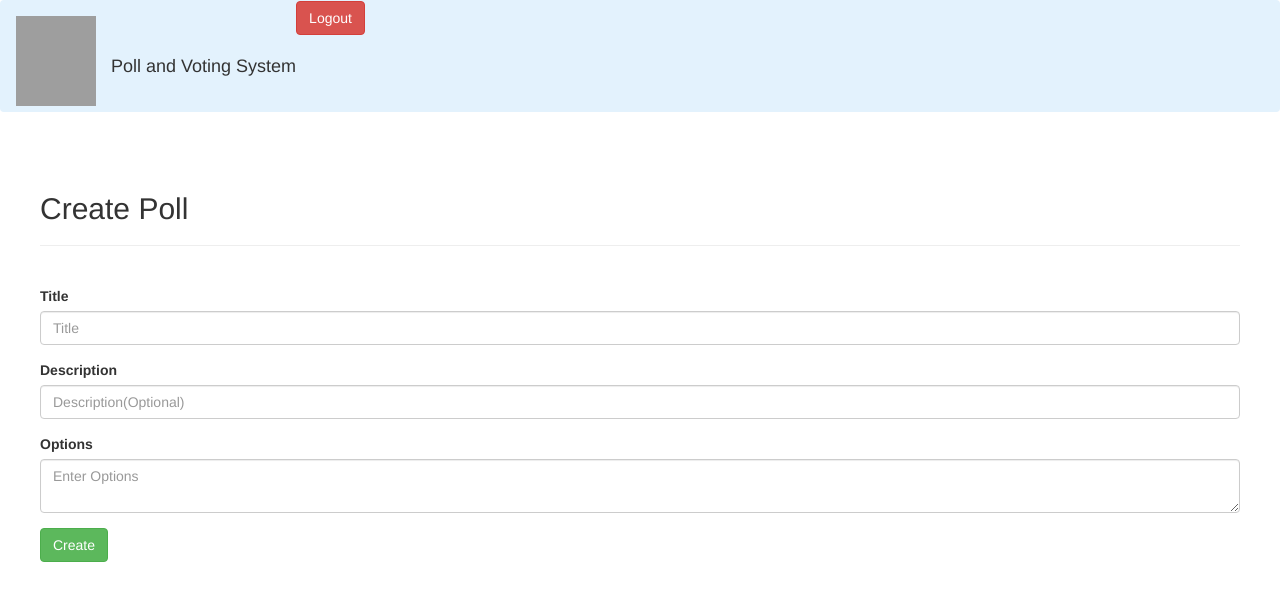
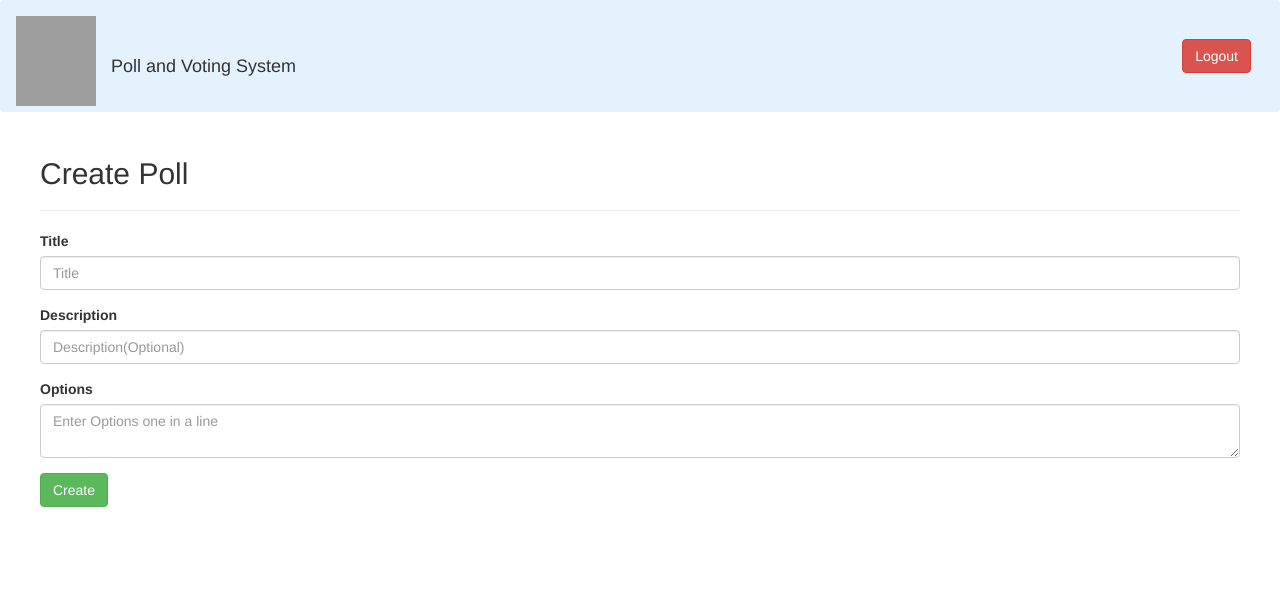
Before and after one commit to Shivam01407/php_poll_system, a PHP site: page /createPoll.php in a window 1280 px wide. Shown: the top 615 px of the page. Run offline with PHP 8.4, Linux system fonts and the light colour scheme; the visitor is signed in with stand-in values (Sample User, id 1); grey boxes are pictures that could not be loaded.

Commit message:
logout alignment and create poll icon add on home page

```diff
--- a/createPoll.php
+++ b/createPoll.php
@@ -25,7 +25,9 @@ if (!empty($_POST)) {
         $stmt->execute([$poll_id, $option]);
     }
     // Output message
-    echo '<script>alert("Poll Sucessfully created")</script>';
+    // echo '<script>alert("Poll Sucessfully created")</script>';
+    header("Location: index.php");
+    die();
 }
 ?>
 
@@ -34,10 +36,10 @@ if (!empty($_POST)) {
 
 <body>
     <?php include "navbar.php"; ?>
-    <div style="padding:40">
+    <div style="padding:40; padding-top: 5px;">
         <div>
             <h2>Create Poll</h2>
-            <hr /><br />
+            <hr />
         </div>
         <div>
             <form action="createPoll.php" method="post">
@@ -51,7 +53,7 @@ if (!empty($_POST)) {
                 </div>
                 <div class="form-group">
                     <label for="answers">Options</label>
-                    <textarea class="form-control" id="options" name="options" placeholder="Enter Options" required></textarea>
+                    <textarea class="form-control" id="options" name="options" placeholder="Enter Options one in a line" required></textarea>
                 </div>
 
                 <button type="submit" class="btn btn-success">Create</button>
--- a/index.php
+++ b/index.php
@@ -7,8 +7,9 @@
 <body>
     <?php include "navbar.php"; ?>
 
-    <div style="padding:40">
+    <div style="padding:40; padding-top: 5px;">
         <div>
+           <a class="btn btn-primary" href="createPoll.php">Create Poll</a>
             <h4>Welcome! You can view the list of polls.</h4>
             <hr /><br />
         </div>
--- a/navbar.php
+++ b/navbar.php
@@ -5,6 +5,10 @@
     <div class="navbar-brand" style="padding:55 0;">
         Poll and Voting System
     </div>
-    <a class="btn btn-danger" href="logout.php">Logout</a>
+    <div style=" float: right; margin: 38px 28px;"> <a class="btn btn-danger" href="logout.php">Logout</a></div>
+
 
 </nav>
+
+<!-- float: right;
+    margin: 40px 21px; -->
--- a/pollslist.php
+++ b/pollslist.php
@@ -35,7 +35,7 @@ $polls = $stmt->fetchAll(PDO::FETCH_ASSOC);
         <td><?= $poll['createdAt'] ?></td>
         <td>
         <a href="vote.php?id=<?php echo $poll['id'] ?>" class="btn btn-success">Vote</a>
-        <a href="result.php?id=<?php echo $poll['id'] ?>"  class="btn btn-primary">Result</a>
+        <a href="result.php?id=<?php echo $poll['id'] ?>"  class="btn btn-info">Result</a>
         </td>
       </tr>
     <?php endforeach; ?>
--- a/signin.php
+++ b/signin.php
@@ -72,7 +72,7 @@ if (!empty($_POST)) {
                                     </div>
                                     <div style="padding-top:15px">
                                         <a class="small text-muted" href="#!">Forgot password?</a>
-                                        <p class="mb-1 pb-lg-1" style="color: #393f81;">Don't have an account? <a href="#!" style="color: #393f81;">Register here</a></p>
+                                        <p class="mb-1 pb-lg-1" style="color: #393f81;">Don't have an account? <a href="signup.php" style="color: #393f81;">Register here</a></p>
                                     </div>
                                 </form>
 
--- a/signup.php
+++ b/signup.php
@@ -86,7 +86,7 @@ if (!empty($_POST)) {
                                         <button class="btn btn-dark btn-lg btn-block" >Sign up</button>
                                     </div>
                                     <div style="padding-top:15px">
-                                        <p class="mb-1 pb-lg-1" style="color: #393f81;">Already have an account? <a href="#!" style="color: #393f81;">Click here</a></p>
+                                        <p class="mb-1 pb-lg-1" style="color: #393f81;">Already have an account? <a href="signin.php" style="color: #393f81;">Click here</a></p>
                                     </div>
                                 </form>
 
--- a/vote.php
+++ b/vote.php
@@ -33,10 +33,10 @@ if (isset($_GET["id"])) {
 <body>
     <?php include "navbar.php"; ?>
 
-    <div style="padding:40">
+    <div style="padding:40; padding-top: 5px;">
         <div>
             <h2>Vote</h2>
-            <hr /><br />
+            <hr />
         </div>
         <div>
             <h3> <?php echo $polls["title"] ?> </h3>
@@ -53,7 +53,7 @@ if (isset($_GET["id"])) {
                 <?php endforeach; ?>
                 <br>
                 <button class="btn btn-success">Vote</button>
-                <a class="btn btn-primary" href="result.php?id=<?php echo $_GET["id"]?>">Result</a>
+                <a class="btn btn-info" href="result.php?id=<?php echo $_GET["id"]?>">Result</a>
             </form>
 
         </div>
```
Also changed, not shown: result.php (+4 -4 lines), readme.txt (added).
